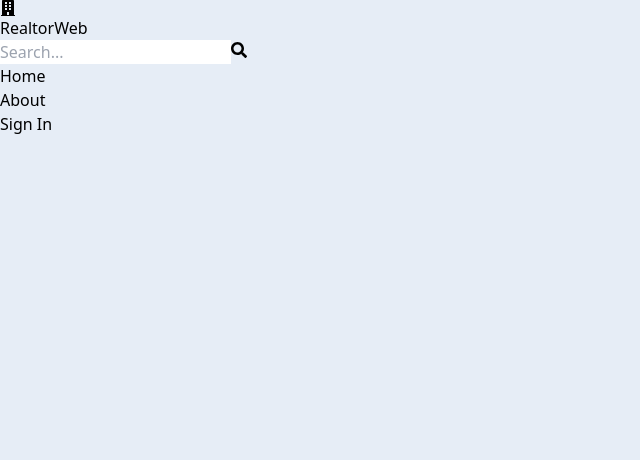
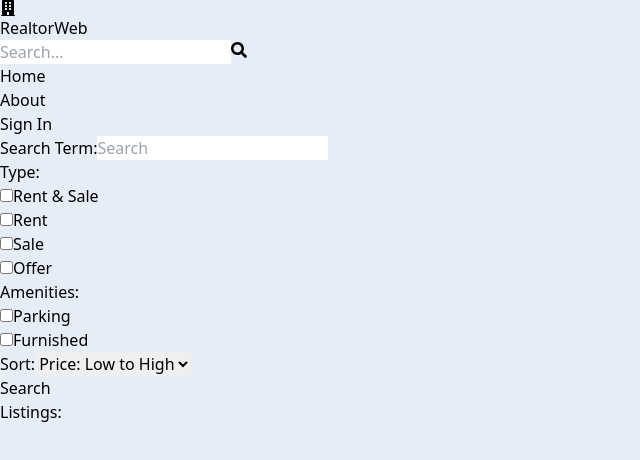
Before and after one commit to YashDxr/RealtorWeb-App, a React (Vite) app in the folder frontend/: page /search in a window 1280 px wide. Shown: the top 460 px of the page, without its empty margins (0-640 px from the left). Built offline with nearby package versions, Linux system fonts and the light colour scheme; no server answers.

Commit message:
Search Listing page UI created

```diff
--- a/frontend/src/App.jsx
+++ b/frontend/src/App.jsx
@@ -9,6 +9,7 @@
 import CreateListing from "./pages/CreateListing";
 import UpdateListing from "./pages/UpdateListing";
 import Listing from "./pages/Listing";
+import Search from "./pages/Search";
 
 export default function App() {
   return (
@@ -19,6 +20,7 @@
         <Route path="/sign-in" element={<SignIn />} />
         <Route path="/sign-up" element={<SignUp />} />
         <Route path="/about" element={<About />} />
+        <Route path="/search" element={<Search />} />
         <Route path="/listing/:listingId" element={<Listing />} />
         <Route element={<PrivateRoute />}>
           <Route path="/profile" element={<Profile />} />
--- /dev/null
+++ b/frontend/src/pages/Search.jsx
@@ -0,0 +1,90 @@
+export default function Search() {
+  return (
+    <div className="flex flex-col md:flex-row">
+      <div className="p-7 border-b-2 md:border-r-2 md:min-h-screen">
+        <form className="flex flex-col gap-8">
+          <div className="flex items-center gap-2">
+            <label className="whitespace-nowrap font-bold">Search Term:</label>
+            <input
+              type="text"
+              id="searchTerm"
+              placeholder="Search"
+              className="border rounded-lg p-3 w-full"
+            />
+          </div>
+          <div className="flex gap-2 flex-wrap items-center">
+            <label className="font-semibold">Type:</label>
+            <div className="flex gap-2">
+              <input
+                type="checkbox"
+                id="all"
+                className="w-5 hover:cursor-pointer"
+              />
+              <span>Rent & Sale</span>
+            </div>
+            <div className="flex gap-2">
+              <input
+                type="checkbox"
+                id="rent"
+                className="w-5 hover:cursor-pointer"
+              />
+              <span>Rent</span>
+            </div>
+            <div className="flex gap-2">
+              <input
+                type="checkbox"
+                id="sale"
+                className="w-5 hover:cursor-pointer"
+              />
+              <span>Sale</span>
+            </div>
+            <div className="flex gap-2">
+              <input
+                type="checkbox"
+                id="offer"
+                className="w-5 hover:cursor-pointer"
+              />
+              <span>Offer</span>
+            </div>
+          </div>
+          <div className="flex gap-2 flex-wrap items-center">
+            <label className="font-semibold">Amenities:</label>
+            <div className="flex gap-2">
+              <input
+                type="checkbox"
+                id="parking"
+                className="w-5 hover:cursor-pointer"
+              />
+              <span>Parking</span>
+            </div>
+            <div className="flex gap-2">
+              <input
+                type="checkbox"
+                id="furnished"
+                className="w-5 hover:cursor-pointer"
+              />
+              <span>Furnished</span>
+            </div>
+          </div>
+          <div className="flex items-center gap-2">
+            <label className="font-semibold">Sort:</label>
+            <select id="sort_order" className="border rounded-lg p-3">
+              <option>Price: Low to High</option>
+              <option>Price: High to Low</option>
+              <option>Latest</option>
+              <option>Oldest</option>
+            </select>
+          </div>
+          <button className="bg-indigo-700 text-white p-3 rounded-lg uppercase hover:opacity-95">
+            Search
+          </button>
+        </form>
+      </div>
+      <div className="">
+        <h1 className="text-3xl font-semibold border-b p-3 text-slate-700 mt-5">
+          Listings:
+        </h1>
+      </div>
+    </div>
+  );
+}
```
